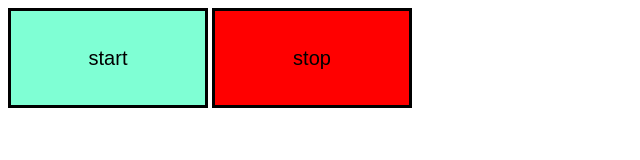
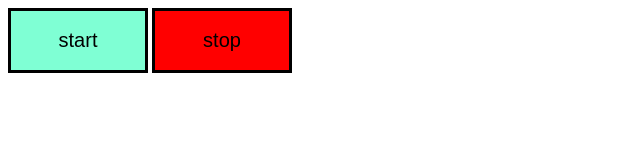
Before and after one commit to SokolovDmytro/goit-js-hw-11-color-switch, a plain HTML site: page index.html in a window 1280 px wide. Shown: the whole page, without its empty margins (0-640 px from the left). Drawn offline with Linux system fonts and the light colour scheme.

Commit message:
fixed_wh

```diff
--- a/style.css
+++ b/style.css
@@ -1,6 +1,6 @@
 button {
-  width: 200px;
-  height: 100px;
+  width: 140px;
+  height: 65px;
   border: 3px solid #000000;
   outline: none;
   cursor: pointer;
```
